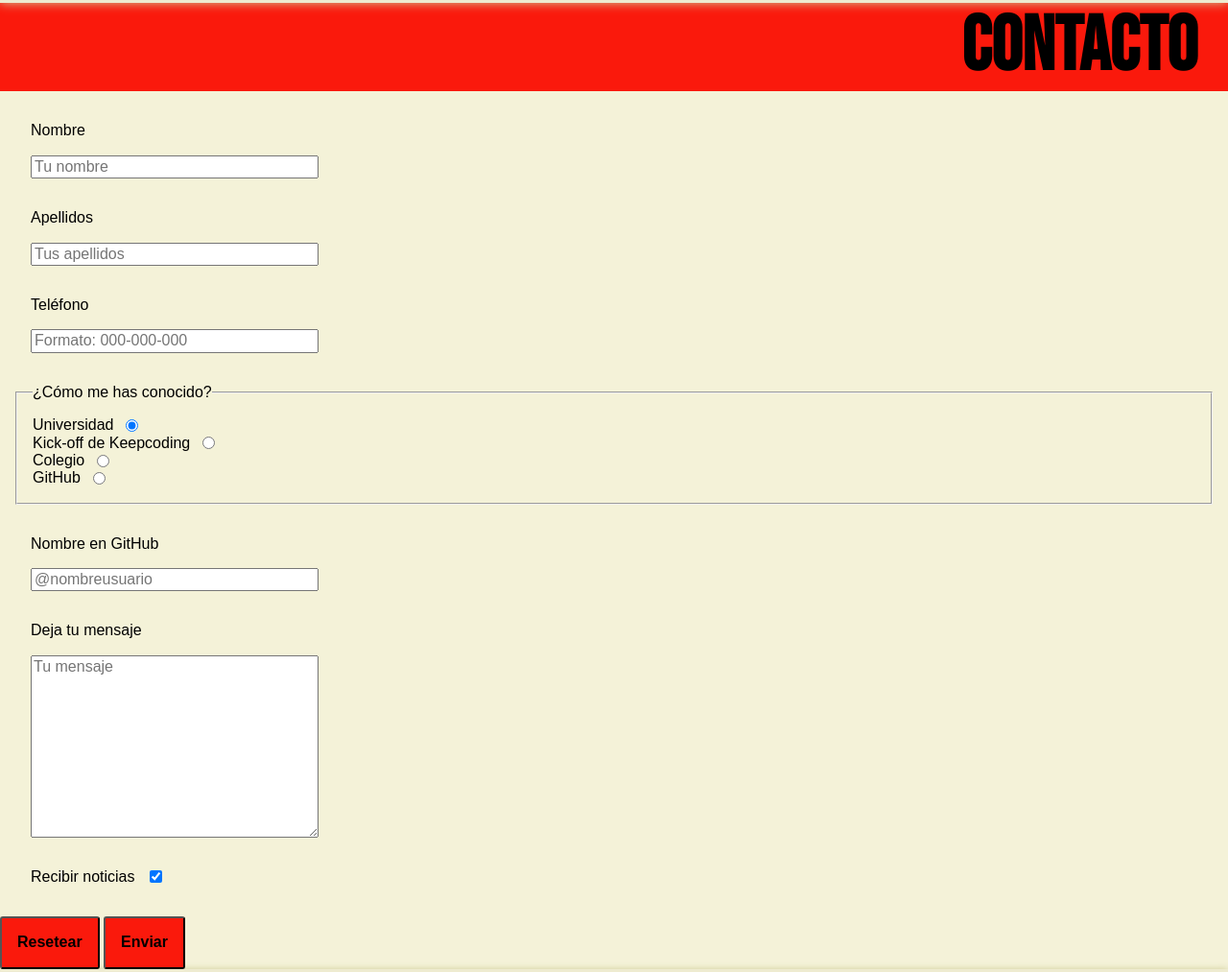
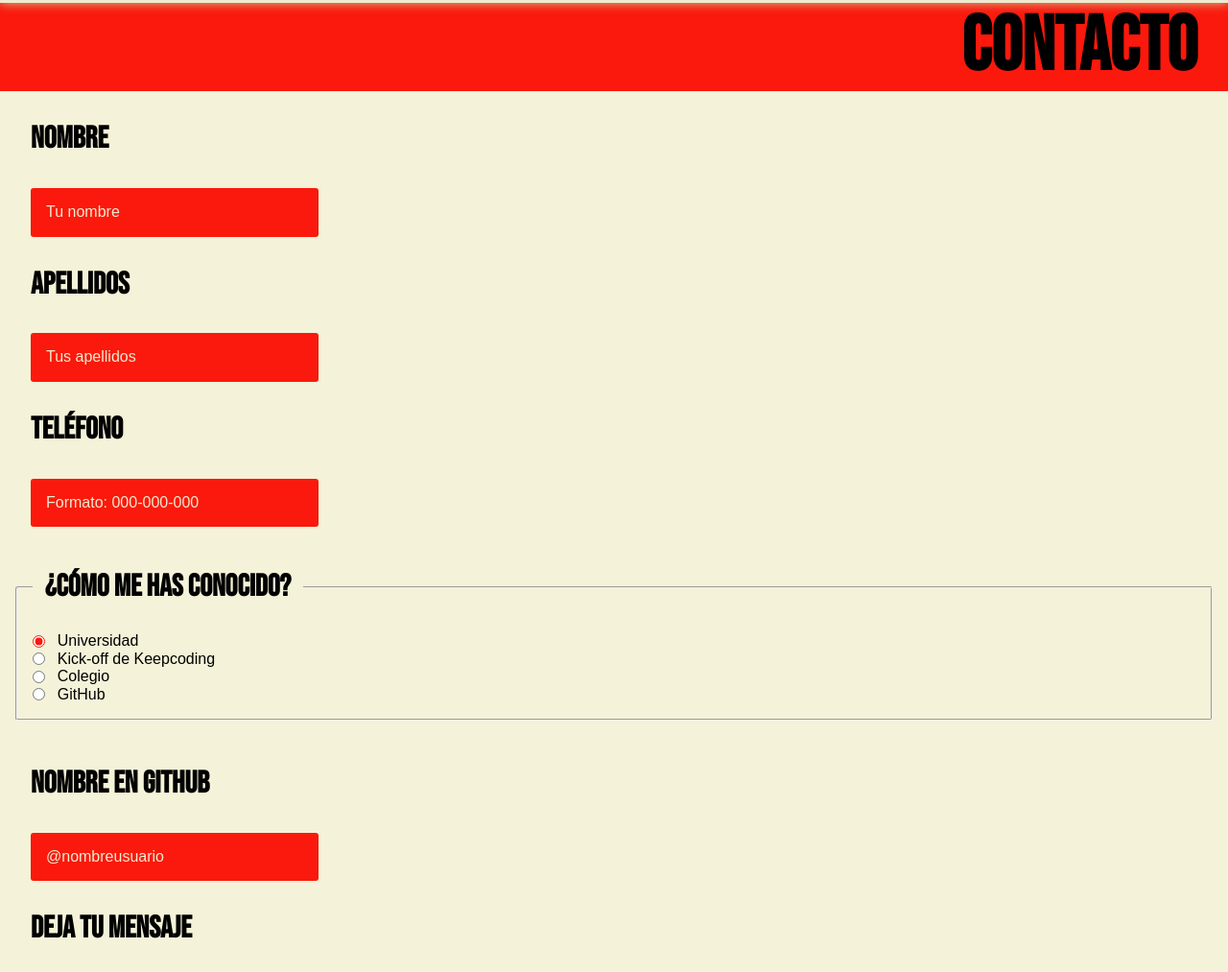
Before and after one commit to AdrianFSN/practica_HTML_CSS, a plain HTML site: page vistas/contacto.html in a window 1280 px wide. Shown: the part 191-1204 px from the top of the page at 96% size. Drawn offline with Linux system fonts and the light colour scheme.

Commit message:
feat: estilizo el formulario para móvil, a falta de los botones

```diff
--- a/styles/contacto.css
+++ b/styles/contacto.css
@@ -9,12 +9,8 @@
 .formulario .formulario__campo {
     display: flex;
     flex-direction: column;
-    /*     justify-content: flex-start;
-    align-content: center; */
-    padding: 2rem;
-    padding-bottom: 0rem;
+    padding: 0 2rem 0 2rem;
     margin: 0;
-    gap: 1rem;
     max-width: 300px;
 }
 
@@ -22,14 +18,18 @@
     display: flex;
     flex-direction: column;
     padding: 1rem;
-    margin-top: 2rem;
+    margin: 2rem 1rem 1rem;
+    border-radius: 3px;
+    /* margin-top: 2rem;
     margin-left: 1rem;
-    margin-right: 1rem;
+    margin-right: 1rem; */
 }
 
-/* .formulario__fieldset legend {
-    text-align: center;
-} */
+.formulario__fieldset h3 {
+
+    margin: .8rem;
+}
+
 
 .formulario__radio__buttons {
     display: flex;
@@ -39,15 +39,31 @@
 
 }
 
+input[type="radio"],
+input[type="checkbox"] {
+    accent-color: var(--main-brand-color);
+    color: var(--main-brand-color);
+}
+
 .formulario__suscribir {
     display: flex;
     flex-direction: row;
-    /* justify-content: flex-start; */
     align-items: center;
-    padding: 2rem;
-    padding-bottom: 0rem;
+    padding: 0 2rem 0 2rem;
     margin: 0;
     gap: 1rem;
     margin-bottom: 2rem;
 
 }
+
+.formulario__input {
+    padding: 1rem;
+    background: var(--main-brand-color);
+    color: var(--secondary-text-color);
+    border: none;
+    border-radius: 3px;
+}
+
+.formulario__input::placeholder {
+    color: var(--secondary-text-color);
+}
--- a/vistas/contacto.html
+++ b/vistas/contacto.html
@@ -47,50 +47,66 @@
             </div>
             <form class="formulario" method="post" action="/archivo">
                 <div class="formulario__campo">
-                    <label for="nombre">Nombre</label>
-                    <input type="text" name="Nombre" id="nombre" placeholder="Tu nombre" required>
+                    <label for="nombre">
+                        <h3>Nombre</h3>
+                    </label>
+                    <input class="formulario__input" type="text" name="Nombre" id="nombre" placeholder="Tu nombre"
+                        required>
                 </div>
                 <div class="formulario__campo">
-                    <label for="apellidos">Apellidos</label>
-                    <input type="text" name="Apellidos" id="apellidos" placeholder="Tus apellidos" required>
+                    <label for="apellidos">
+                        <h3>Apellidos</h3>
+                    </label>
+                    <input class="formulario__input" type="text" name="Apellidos" id="apellidos"
+                        placeholder="Tus apellidos" required>
                 </div>
                 <div class="formulario__campo">
-                    <label for="telefono">Teléfono</label>
-                    <input type="tel" name="Teléfono" id="telefono" pattern="[0-9]{3}-[0-9]{3}-[0-9]{3}"
-                        placeholder="Formato: 000-000-000" required>
+                    <label for="telefono">
+                        <h3>Teléfono</h3>
+                    </label>
+                    <input class="formulario__input" type="tel" name="Teléfono" id="telefono"
+                        pattern="[0-9]{3}-[0-9]{3}-[0-9]{3}" placeholder="Formato: 000-000-000" required>
                 </div>
                 <fieldset class="formulario__fieldset">
-                    <legend>¿Cómo me has conocido?</legend>
+                    <legend>
+                        <h3>¿Cómo me has conocido?</h3>
+                    </legend>
                     <div class="formulario__radio__buttons">
+                        <input type="radio" name="Me ha conocido por" id="universidad" value="universidad" checked>
                         <label for="universidad">Universidad</label>
-                        <input type="radio" name="Me ha conocido por" id="universidad" value="universidad" checked>
                     </div>
                     <div class="formulario__radio__buttons">
+                        <input type="radio" name="Me ha conocido por" id="kokeepcoding" value="keepcoding">
                         <label for="kokeepcoding">Kick-off de Keepcoding</label>
-                        <input type="radio" name="Me ha conocido por" id="kokeepcoding" value="keepcoding">
                     </div>
                     <div class="formulario__radio__buttons">
+                        <input type="radio" name="Me ha conocido por" id="colegio" value="colegio">
                         <label for="colegio">Colegio</label>
-                        <input type="radio" name="Me ha conocido por" id="colegio" value="colegio">
                     </div>
                     <div class="formulario__radio__buttons">
+                        <input type="radio" name="Me ha conocido por" id="github" value="github">
                         <label for="github">GitHub</label>
-                        <input type="radio" name="Me ha conocido por" id="github" value="github">
                     </div>
 
                 </fieldset>
                 <div class="formulario__campo">
-                    <label for="github-username">Nombre en GitHub</label>
-                    <input type="text" name="Usuario GitHub" id="github-username" pattern="^@[^\s]+"
-                        placeholder="@nombreusuario" required>
+                    <label for="github-username">
+                        <h3>Nombre en GitHub</h3>
+                    </label>
+                    <input class="formulario__input" type="text" name="Usuario GitHub" id="github-username"
+                        pattern="^@[^\s]+" placeholder="@nombreusuario" required>
                 </div>
                 <div class="formulario__campo">
-                    <label for="mensaje">Deja tu mensaje</label>
-                    <textarea name="Mensaje" id="mensaje" cols="30" rows="10" maxlength="180" placeholder="Tu mensaje"
-                        required></textarea>
+                    <label for="mensaje">
+                        <h3>Deja tu mensaje</h3>
+                    </label>
+                    <textarea class="formulario__input" name="Mensaje" id="mensaje" cols="30" rows="10" maxlength="180"
+                        placeholder="Tu mensaje" required></textarea>
                 </div>
                 <div class="formulario__suscribir">
-                    <label for="newsletter">Recibir noticias</label>
+                    <label for="newsletter">
+                        <h3>Recibir noticias</h3>
+                    </label>
                     <input type="checkbox" name="Newsletter" id="newsletter" value="selected" checked>
                 </div>
                 <div>
```
Also changed, not shown: styles/normalize.css.
